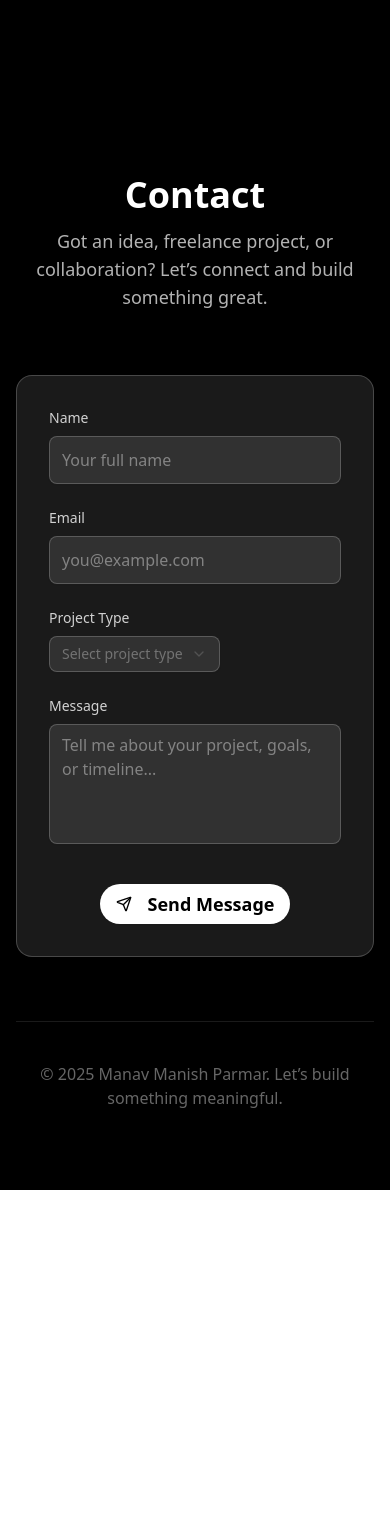
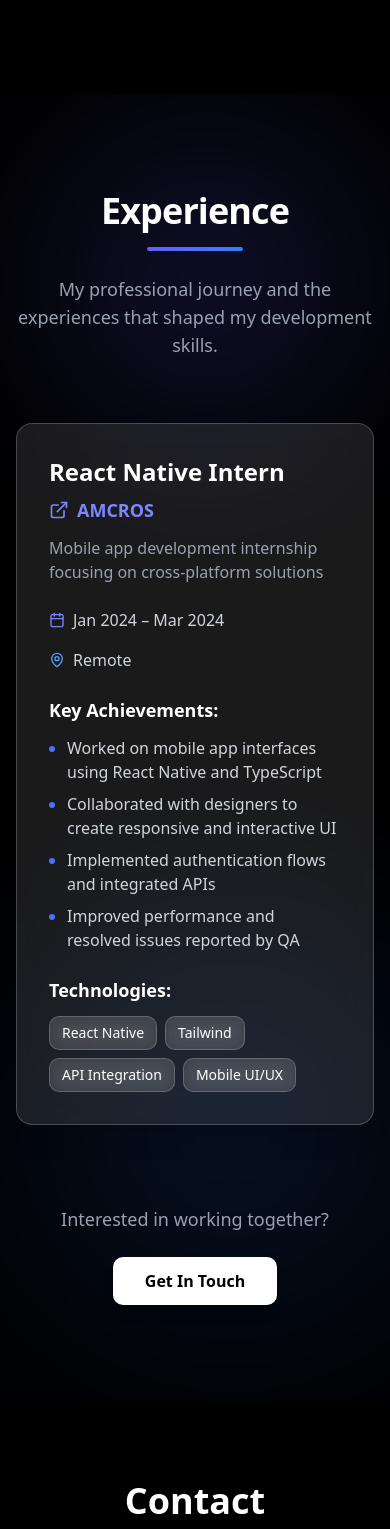
Before and after one commit to manavparmar044/manav-parmar-portfolio, a Next.js app: page / in a window 390 px wide. Shown: the part 4979-6508 px from the top of the page. Before the commit the page ends 6169 px from the top, so only its background shows below. Built offline with nearby package versions, Linux system fonts and the light colour scheme.

Commit message:
Add Experience.jsx

```diff
--- /dev/null
+++ b/app/_components/Experience.jsx
@@ -0,0 +1,185 @@
+"use client";
+
+import React, { useRef } from "react";
+import { Calendar, MapPin, ExternalLink } from "lucide-react";
+import { gsap } from "gsap";
+import { useGSAP } from "@gsap/react";
+import { ScrollTrigger } from "gsap/ScrollTrigger";
+
+gsap.registerPlugin(ScrollTrigger);
+
+const experiences = [
+  {
+    id: 1,
+    role: "React Native Intern",
+    company: "AMCROS",
+    duration: "Jan 2024 – Mar 2024",
+    location: "Remote",
+    description:
+      "Mobile app development internship focusing on cross-platform solutions",
+    achievements: [
+      "Worked on mobile app interfaces using React Native and TypeScript",
+      "Collaborated with designers to create responsive and interactive UI",
+      "Implemented authentication flows and integrated APIs",
+      "Improved performance and resolved issues reported by QA",
+    ],
+    technologies: [
+      "React Native",
+      "Tailwind",
+      "API Integration",
+      "Mobile UI/UX",
+    ],
+  },
+];
+
+export default function Experience() {
+  const sectionRef = useRef(null);
+  const titleRef = useRef(null);
+  const cardsRef = useRef(null);
+
+  useGSAP(
+    () => {
+      gsap.fromTo(
+        titleRef.current,
+        { opacity: 0, y: 50 },
+        {
+          opacity: 1,
+          y: 0,
+          duration: 1,
+          ease: "power3.out",
+          scrollTrigger: {
+            trigger: titleRef.current,
+            start: "top 80%",
+            end: "bottom 20%",
+          },
+        }
+      );
+
+      const cards = cardsRef.current.children;
+      gsap.fromTo(
+        cards,
+        { opacity: 0, y: 80, scale: 0.9 },
+        {
+          opacity: 1,
+          y: 0,
+          scale: 1,
+          duration: 0.8,
+          ease: "power3.out",
+          stagger: 0.2,
+          scrollTrigger: {
+            trigger: cardsRef.current,
+            start: "top 85%",
+            end: "bottom 15%",
+          },
+        }
+      );
+    },
+    { scope: sectionRef }
+  );
+
+  return (
+    <section
+      ref={sectionRef}
+      id="experience"
+      className="relative py-24 px-4 sm:px-6 lg:px-8 bg-black overflow-hidden"
+    >
+      {/* Blobs */}
+      <div className="absolute top-10 right-10 w-72 h-72 bg-indigo-500/20 rounded-full blur-[100px] animate-pulse-slow"></div>
+      <div className="absolute bottom-20 left-10 w-96 h-96 bg-blue-500/15 rounded-full blur-[120px] animate-pulse-slow animation-delay-2000"></div>
+
+      <div className="relative z-10 max-w-6xl mx-auto">
+        {/* Title */}
+        <div ref={titleRef} className="mb-16 text-center">
+          <h2 className="font-ranade text-4xl sm:text-5xl md:text-6xl font-bold text-white tracking-tight mb-4">
+            Experience
+          </h2>
+          <div className="w-24 h-1 bg-gradient-to-r from-indigo-500 to-blue-500 mx-auto rounded-full"></div>
+          <p className="mt-6 text-lg text-gray-400 max-w-2xl mx-auto">
+            My professional journey and the experiences that shaped my development skills.
+          </p>
+        </div>
+
+        {/* Cards */}
+        <div ref={cardsRef} className="space-y-10">
+          {experiences.map((exp, index) => (
+            <div key={exp.id} className="group relative">
+              {/* Timeline dot and line */}
+              {index !== experiences.length - 1 && (
+                <div className="absolute left-6 top-20 w-0.5 h-full bg-gradient-to-b from-indigo-500/40 to-blue-500/40 hidden lg:block"></div>
+              )}
+              <div className="absolute left-4 top-8 w-4 h-4 bg-gradient-to-r from-indigo-500 to-blue-500 rounded-full border-4 border-black z-10 hidden lg:block group-hover:scale-125 transition-transform duration-300"></div>
+
+              {/* Experience Card */}
+              <div className="lg:ml-16 bg-white/10 backdrop-blur-xl border border-white/20 rounded-2xl p-8 shadow-xl hover:shadow-blue-500/10 transition-all duration-500 hover:scale-[1.02]">
+                {/* Header */}
+                <div className="flex flex-col lg:flex-row lg:items-start lg:justify-between mb-6">
+                  <div className="flex-1">
+                    <h3 className="font-ranade text-2xl sm:text-3xl font-bold text-white mb-2 group-hover:text-indigo-400 transition-colors duration-300">
+                      {exp.role}
+                    </h3>
+                    <div className="flex items-center gap-2 text-lg font-semibold text-indigo-400 mb-3">
+                      <ExternalLink className="w-5 h-5" />
+                      {exp.company}
+                    </div>
+                    <p className="text-gray-400">{exp.description}</p>
+                  </div>
+                </div>
+
+                {/* Duration and Location */}
+                <div className="flex flex-col sm:flex-row gap-4 mb-6">
+                  <div className="flex items-center gap-2 text-gray-300">
+                    <Calendar className="w-4 h-4 text-indigo-400" />
+                    <span className="font-medium">{exp.duration}</span>
+                  </div>
+                  <div className="flex items-center gap-2 text-gray-300">
+                    <MapPin className="w-4 h-4 text-blue-400" />
+                    <span className="font-medium">{exp.location}</span>
+                  </div>
+                </div>
+
+                {/* Achievements */}
+                <div className="mb-6">
+                  <h4 className="text-white font-semibold mb-3 text-lg">Key Achievements:</h4>
+                  <ul className="space-y-2">
+                    {exp.achievements.map((point, idx) => (
+                      <li key={idx} className="flex items-start gap-3 text-gray-300">
+                        <div className="w-1.5 h-1.5 bg-gradient-to-r from-indigo-500 to-blue-500 rounded-full mt-2.5 flex-shrink-0" />
+                        <span>{point}</span>
+                      </li>
+                    ))}
+                  </ul>
+                </div>
+
+                {/* Tech Stack */}
+                <div>
+                  <h4 className="text-white font-semibold mb-3 text-lg">Technologies:</h4>
+                  <div className="flex flex-wrap gap-2">
+                    {exp.technologies.map((tech, idx) => (
+                      <span
+                        key={idx}
+                        className="px-3 py-1.5 text-sm font-medium bg-white/10 border border-white/20 text-white rounded-lg backdrop-blur-sm hover:bg-white/20 transition-colors duration-300"
+                      >
+                        {tech}
+                      </span>
+                    ))}
+                  </div>
+                </div>
+
+                {/* Gradient footer bar */}
+                <div className="absolute bottom-0 left-0 right-0 h-1 bg-gradient-to-r from-indigo-500/30 via-blue-500/40 to-indigo-500/30 rounded-b-2xl opacity-0 group-hover:opacity-100 transition-opacity duration-500"></div>
+              </div>
+            </div>
+          ))}
+        </div>
+
+        {/* CTA */}
+        <div className="text-center mt-20">
+          <p className="text-gray-400 mb-6 text-lg">Interested in working together?</p>
+          <button className="px-8 py-3 text-base font-semibold text-black bg-white rounded-lg shadow-lg hover:bg-gray-200 transition-all duration-300 hover:scale-105 hover:shadow-xl">
+            Get In Touch
+          </button>
+        </div>
+      </div>
+    </section>
+  );
+}
--- a/app/page.js
+++ b/app/page.js
@@ -6,6 +6,7 @@ import Navbar from "./_components/Navbar";
 import About from "./_components/About";
 import Projects from "./_components/Projects";
 import Contact from "./_components/Contact";
+import Experience from "./_components/Experience";
 
 
 
@@ -23,6 +24,8 @@ return (
 
 <Projects />
 
+<Experience />
+
 <Contact />
 
 </main>
```
